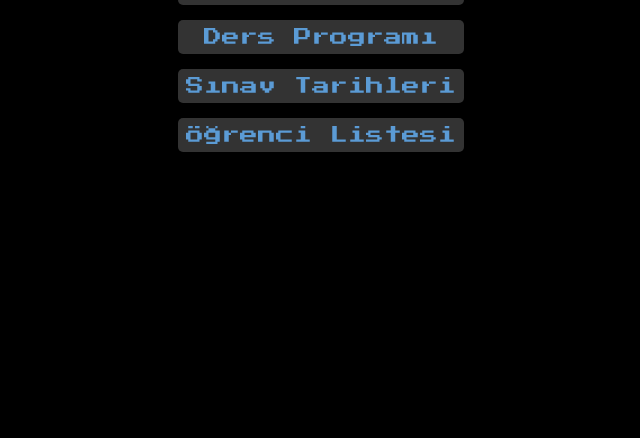
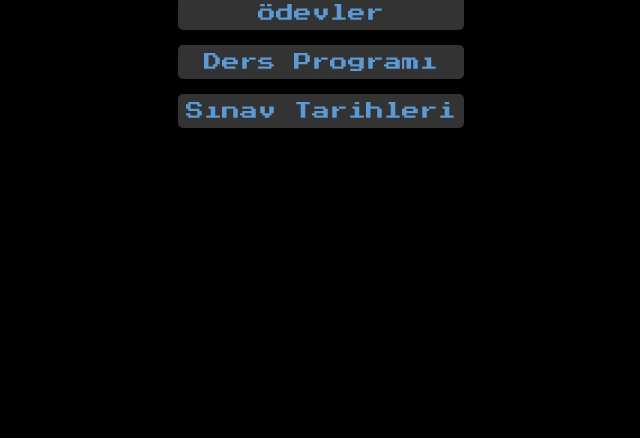
Before and after one commit to EfeMirAkay/7F-Panel, a plain HTML site: page options.html in a window 1280 px wide. Shown: the part 362-800 px from the top of the page, without its empty margins (319-959 px from the left). Drawn offline with Linux system fonts and the light colour scheme.

Commit message:
Update options.html
Signed-off-by: EfeMirAkay <quensiwa.medya@gmail.com>

```diff
--- a/options.html
+++ b/options.html
@@ -14,7 +14,7 @@
             <li><a href="homeworks.html">Ödevler</a></li>
             <li><a href="schedule.html">Ders Programı</a></li>
             <li><a href="exam-dates.html">Sınav Tarihleri</a></li>
-            <li><a href="student-list.html">Öğrenci Listesi</a></li>
+
         </ul>
     </div>
 </body>
```
